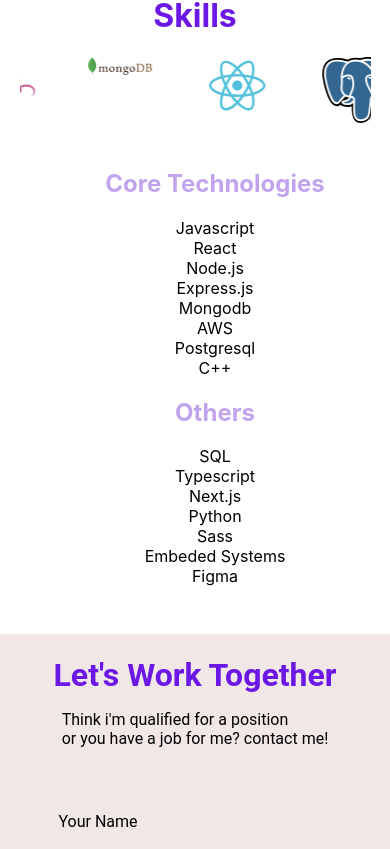
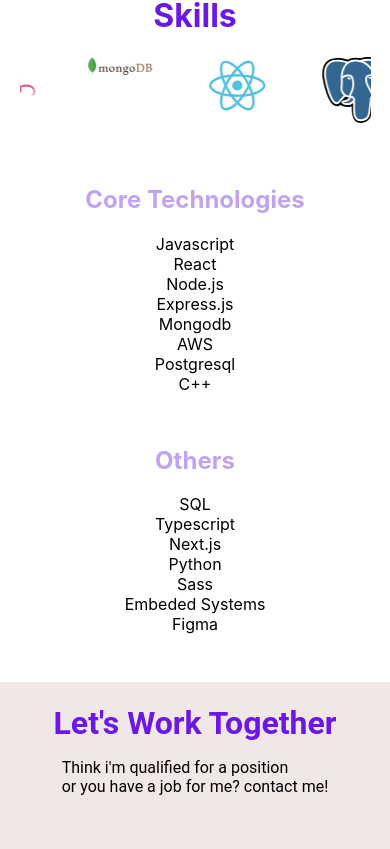
Before and after one commit to Tundeh/portfolio, a React (Create React App) app: page / in a window 390 px wide. Shown: the part 2243-3092 px from the top of the page. Built offline with nearby package versions, Linux system fonts and the light colour scheme.

Commit message:
correct overflow due to skills slider

```diff
--- a/src/components/skills/index.scss
+++ b/src/components/skills/index.scss
@@ -15,6 +15,7 @@
     max-width: 90%;
     justify-content: center;
     align-items: center;
+    overflow-x: hidden;
     .skill_name {
       display: inline-block;
       > img {
@@ -56,12 +57,23 @@
 }
 
 @media only screen and (max-width: 699px) {
+  .skills {
+  }
   .technologies {
+    display: flex;
+    flex-direction: column;
+    justify-content: center;
+    align-content: center;
     &__core,
     &__other {
       > ul {
+        display: flex;
+        flex-direction: column;
         list-style: none;
         text-align: center;
+        justify-content: center;
+        align-items: center;
+        padding-left: 0;
         > h2 {
           color: #c1a3ee;
         }
@@ -71,4 +83,7 @@
       }
     }
   }
+  .skills__slider {
+    overflow-x: hidden;
+  }
 }
```
